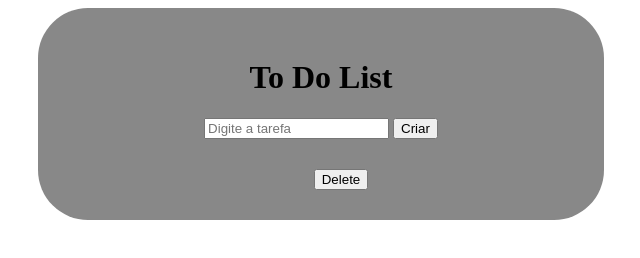
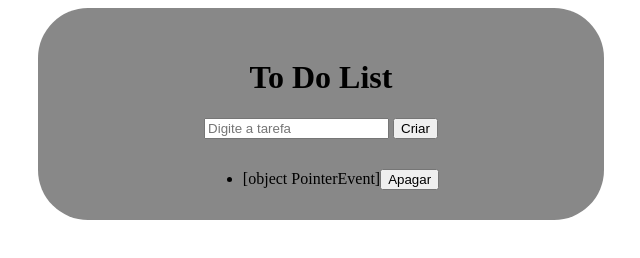
Before and after one commit to DevPedro10/ToDo-List, a plain HTML site: page To Do List/index.html in a window 1280 px wide. Both pictures are taken after a click on the button "Criar". Shown: the whole page, without its empty margins (319-959 px from the left). Drawn offline with Linux system fonts and the light colour scheme.

Commit message:
update 0

```diff
--- a/To Do List/index.html
+++ b/To Do List/index.html
@@ -13,8 +13,8 @@
         <input id="conteudo" type="text" placeholder="Digite a tarefa">
         <button id="createTask">Criar</button>
 
-        <div id="listDiv">
-        </div>
+        <ul id="listDiv">
+        </ul>
     </main>
     <script src="main.js"></script>
 </body>
--- a/To Do List/main.js
+++ b/To Do List/main.js
@@ -1,28 +1,70 @@
-const btnCreateTask = document.querySelector("#createTask");
-const listDiv = document.querySelector("#listDiv");
-let conteudo = document.querySelector("#conteudo");
-
-let ulTag = document.createElement("ul");
-
-btnCreateTask.addEventListener("click", (event) => {
-    let liTag = document.createElement("li");
-    liTag.textContent = conteudo.value;
-    let btnDeleteTask = document.createElement("button");
-    btnDeleteTask.textContent = "Delete"
-    liTag.appendChild(btnDeleteTask)
-    ulTag.appendChild(liTag)
-    listDiv.appendChild(ulTag)
-
-    localStorage.setItem("lista", listDiv)
+let inputTarefa = document.querySelector("#conteudo");
+const botaoCriaTarefa = document.querySelector("#createTask");
+let retornoDiv = document.querySelector("#listDiv");
 
 
-    btnDeleteTask.addEventListener("click", () => {
-        liTag.style.display = "none"
-    });
-});
-
-window.addEventListener("load", ()=> {
-    const getDataInWebBrowser = localStorage.getItem("lista")
 
 
-});
+function createItemList(value) {
+    let li = document.createElement("li");
+    li.textContent = value;
+    li.appendChild(createDeleteButton());
+    return li;
+}
+
+function createTask(element) {
+let showValue = createItemList(element);
+retornoDiv.appendChild(showValue);
+}
+
+function createDeleteButton() {
+    const deleteBtn = document.createElement("button");
+    deleteBtn.setAttribute("class", "deleteBtn");
+    deleteBtn.textContent = "Apagar";
+    return deleteBtn;
+}
+
+botaoCriaTarefa.addEventListener("click", createTask);
+document.addEventListener("keypress", (e) => {
+    if(e.key == 'Enter') {
+        createTask(inputTarefa.value);
+        inputTarefa.value = '';
+        guardaTarefas()
+
+    }
+})
+
+document.addEventListener("click", (e) => {
+    const element = e.target
+    if(element.classList.contains("deleteBtn")) {
+        element.parentElement.remove();
+        guardaTarefas()
+    }
+})
+
+
+function guardaTarefas() {
+    let itensLista = new Array()
+    const tarefas = retornoDiv.querySelectorAll("li");
+    for(let tarefa of tarefas) {
+        tarefa = tarefa.innerText.replace('Apagar', ' ');
+        itensLista.push(tarefa);
+    }
+    let parseString = JSON.stringify(itensLista);
+    localStorage.setItem("tarefa", parseString)
+    console.log(parseString)
+    return parseString;
+}
+
+function adicionaTarefasSalvar() {
+    const pegaTarefa = localStorage.getItem("tarefa");
+    const parseArray = JSON.parse(pegaTarefa);
+
+    for(let tarefa of parseArray) {
+        createTask(tarefa)
+        // console.log(tarefa)
+    }
+
+}
+
+console.log(adicionaTarefasSalvar())
--- a/To Do List/style.css
+++ b/To Do List/style.css
@@ -8,9 +8,11 @@ main {
     border-radius: 50px;
     padding: 30px;
 }
+ul {
+    display: block;
+    margin: auto;
+}
 ul, li {
     padding-top: 15px;
     width: max-content;
-    display: block;
-    margin: auto;
 }
```
